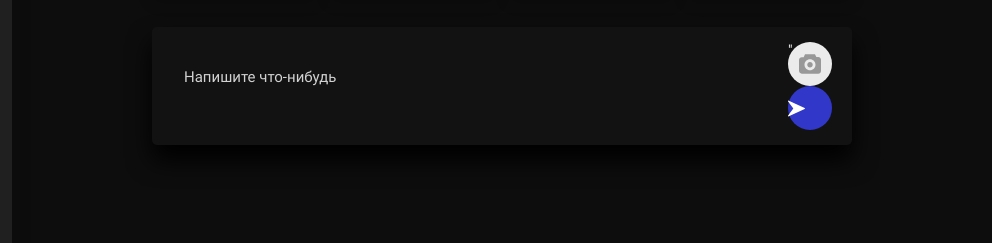
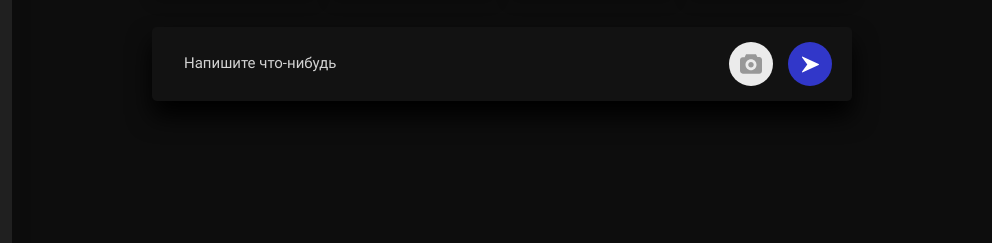
Before and after one commit to Royal-Aver/personal-blog, a website: page src/index.html in a window 1280 px wide. Shown: the part 298-541 px from the top of the page, 288-1280 px from the left. Drawn offline with nearby package versions, Linux system fonts and the light colour scheme; files that its build step writes are made by us from their sources; files whose address does not match are found by name.

Commit message:
added div add-post

```diff
--- a/gulp/version.json
+++ b/gulp/version.json
@@ -1,3 +1,3 @@
 {
-    "main": "20220218120505"
+    "main": "20220224181208"
 }
--- a/src/html/stories.html
+++ b/src/html/stories.html
@@ -35,7 +35,7 @@
             <textarea class="add-post__text" name="post__text" placeholder="Напишите что-нибудь"></textarea>
             <div class="add-post__actions">
                 <label class="add-post__file" for="add-post-file">
-                <input type="file" id="add-post-file">"
+                    <input type="file" id="add-post-file">
                 </label>
                 <button class="add-post__send" type="submit">
                     <img src="../img/stories/send-btn.svg" alt="Отправить">
--- a/src/scss/blocks/_add-post.scss
+++ b/src/scss/blocks/_add-post.scss
@@ -20,10 +20,16 @@
     font-family: inherit;
     font-size: 15px;
     resize: none;
+    color: $white;
+    height: 25px;
 
      &::placeholder {
         color: $grey-text;
             }
+}
+
+.add-post__actions {
+    display: flex;
 }
 
 .add-post__file,
@@ -34,14 +40,27 @@
     border: none;
     border-radius: 50%;
     cursor: pointer;
+    transition: background-color .2s linear;
 }
 
 .add-post__file {
     background: #EBEBEB url("../../img/stories/photo-btn.svg") center no-repeat;
+    margin-right: 15px;
+
+    &:hover {
+        background-color: darken(#EBEBEB, 10%);
+    }
 }
 
 .add-post__send {
     background-color: #3137C9;
+    display: flex;
+    justify-content: center;
+    align-items: center;
+
+    &:hover {
+        background-color: darken(#3137C9, 10%);
+    }
 }
 
 input {
```
Also changed, not shown: dist/about.html, dist/css/style.css, dist/css/style.min.css, dist/index.html. Lines whose indentation alone changed are shown as unchanged.
